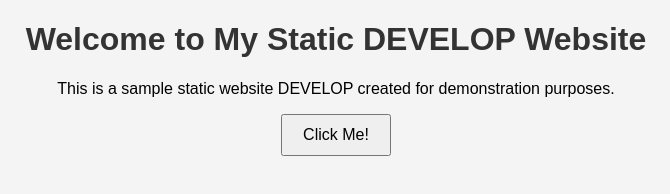
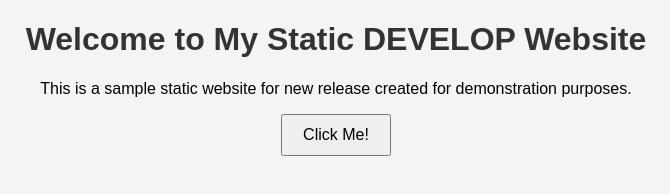
Before and after one commit to cloud-dev-user/githubpagesdemo, a plain HTML site: page index.html in a window 1280 px wide. Shown: the full height of the page, 304-974 px from the left. Drawn offline with Linux system fonts and the light colour scheme.

Commit message:
Update index.html

```diff
--- a/index.html
+++ b/index.html
@@ -8,7 +8,7 @@
   </head>
   <body>
       <h1>Welcome to My Static DEVELOP Website</h1>
-      <p>This is a sample static website  DEVELOP created for demonstration purposes.</p>
+      <p>This is a sample static website  for new release created for demonstration purposes.</p>
       <button id="myButton">Click Me!</button>
       <script src="script.js"></script>
   </body>
```
